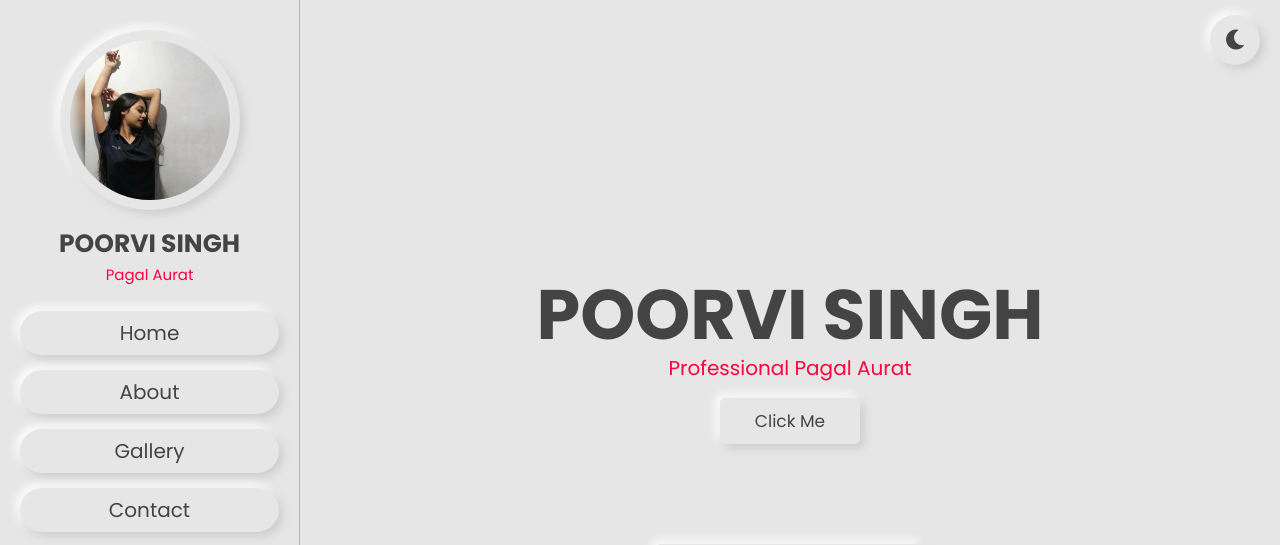
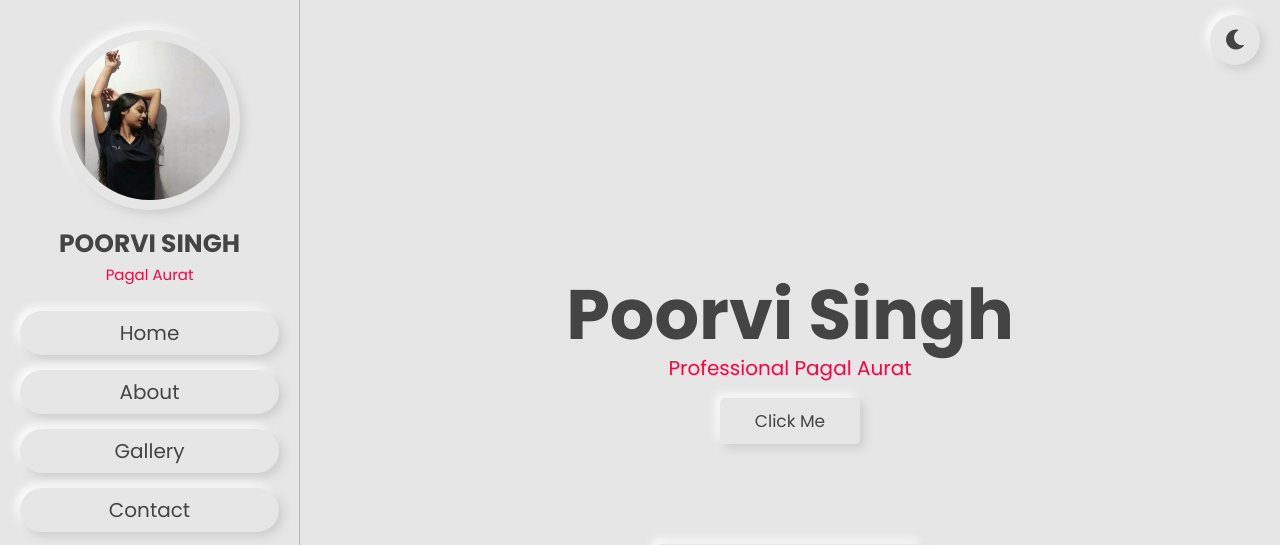
Before and after one commit to besaoct/Modern-neumorphism-Profile, a PHP site: page / in a window 1280 px wide. Shown: the top 545 px of the page. Run offline with PHP 8.4, Linux system fonts and the light colour scheme.

Commit message:
Update style.css

```diff
--- a/css/style.css
+++ b/css/style.css
@@ -577,3 +577,7 @@ h3.mobh {
     font-size: 38px !important;
      text-transform:capitalize  !important;
     }}
+h3.mobh {
+
+     text-transform:capitalize  !important;
+    }
```
